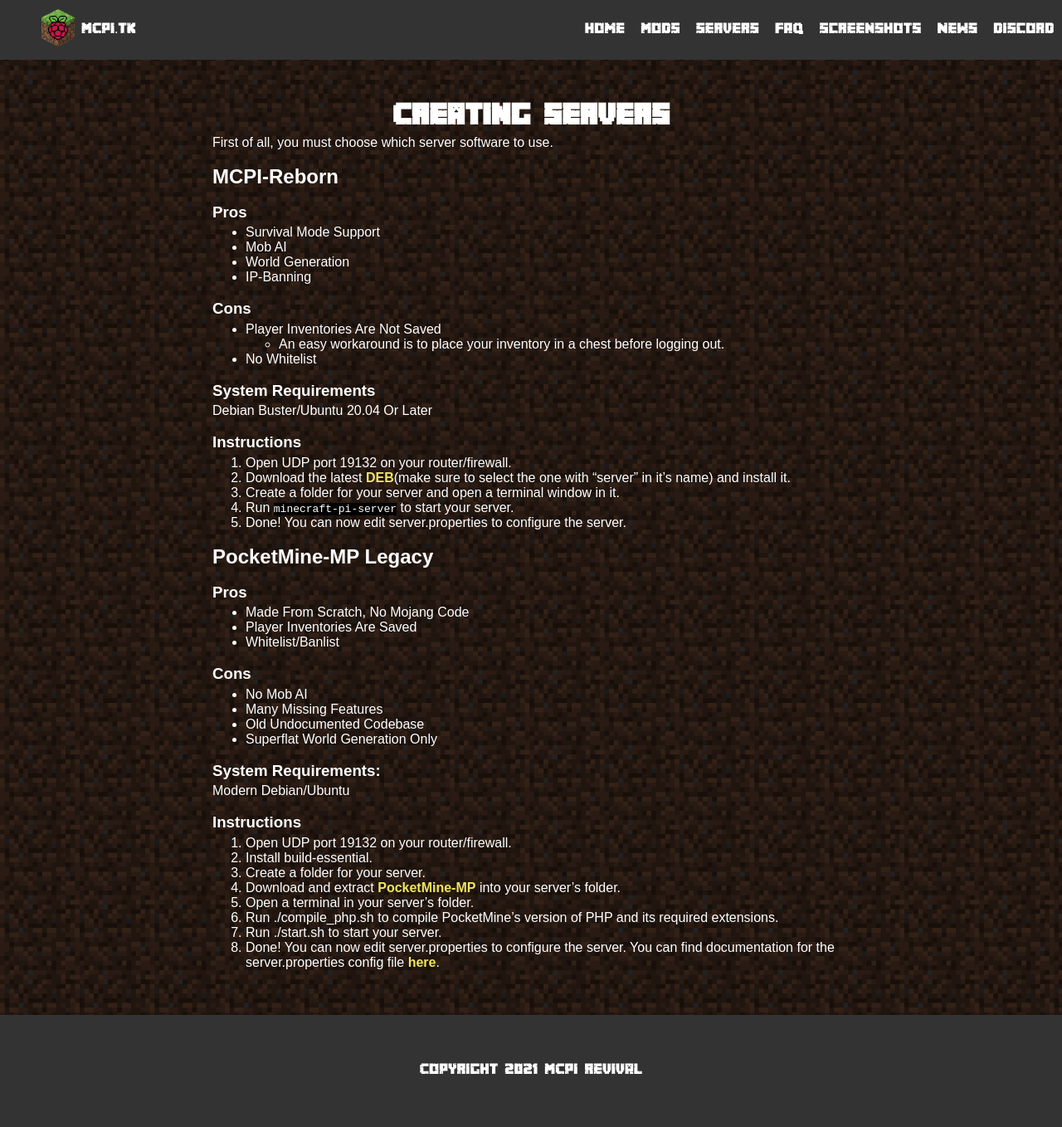
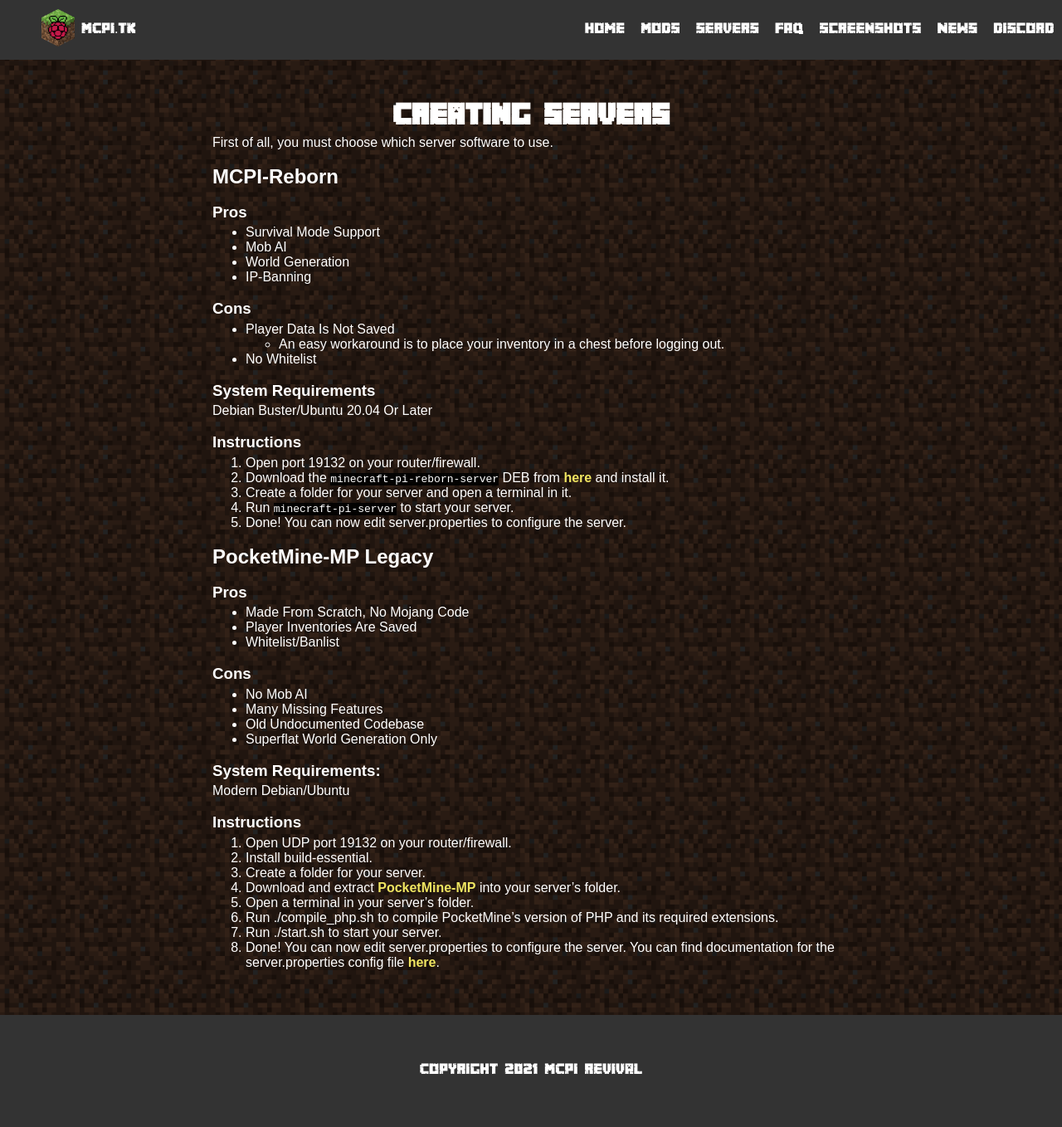
Before and after one commit to MCPI-Revival/mcpi-revival.github.io, a Jekyll site: the page built from howto/creating-servers.md, in a window 1280 px wide. Shown: the whole page at 83% size. Built offline with Jekyll 4.4.1, drawn with Linux system fonts in a browser that asks for light colours.

Commit message:
MCPI-Docker -> MCPI-Reborn

```diff
--- a/howto/creating-servers.md
+++ b/howto/creating-servers.md
@@ -15,7 +15,7 @@
 - IP-Banning
 
 ### Cons
-- Player Inventories Are Not Saved
+- Player Data Is Not Saved
   - An easy workaround is to place your inventory in a chest before logging out.
 - No Whitelist
 
@@ -23,9 +23,9 @@
 Debian Buster/Ubuntu 20.04 Or Later
 
 ### Instructions
-1. Open UDP port 19132 on your router/firewall.
-2. Download the latest [DEB](https://jenkins.thebrokenrail.com/job/minecraft-pi-reborn/job/master/lastSuccessfulBuild/artifact/out/deb/)(make sure to select the one with "server" in it's name) and install it.
-3. Create a folder for your server and open a terminal window in it.
+1. Open port 19132 on your router/firewall.
+2. Download the ``minecraft-pi-reborn-server`` DEB from [here](https://jenkins.thebrokenrail.com/job/minecraft-pi-reborn/job/master/lastSuccessfulBuild/artifact/out/deb) and install it.
+3. Create a folder for your server and open a terminal in it.
 4. Run ``minecraft-pi-server`` to start your server.
 5. Done! You can now edit server.properties to configure the server.
 
```
Also changed, not shown: faq.md (+1 -1 lines), index.md (+1 -1 lines), mods.md (+2 -2 lines).
